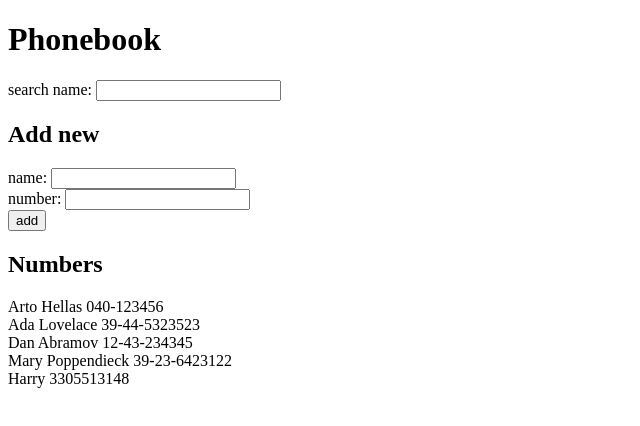
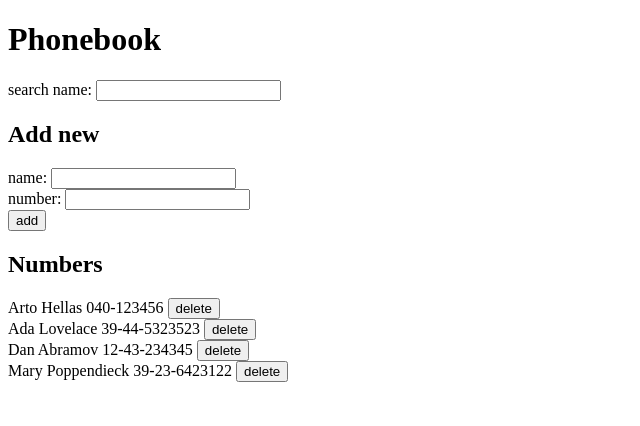
Before and after one commit to harrytang/fullstackopen, a React (Create React App) app in the folder part2/: page / in a window 1280 px wide. Shown: the top 426 px of the page, without its empty margins (0-640 px from the left). Built offline with nearby package versions, Linux system fonts and the light colour scheme; data requests are answered from the project's data file.

Commit message:
part2-17

```diff
--- a/part2/db.json
+++ b/part2/db.json
@@ -19,11 +19,6 @@
       "name": "Mary Poppendieck",
       "number": "39-23-6423122",
       "id": 4
-    },
-    {
-      "name": "Harry",
-      "number": "3305513148",
-      "id": 5
     }
   ]
 }
--- a/part2/src/App.js
+++ b/part2/src/App.js
@@ -54,6 +54,13 @@ const App = () => {
 
     };
 
+    const deletePersonOf = (id)=>{
+        personService.remove(id)
+            .then(_=>{
+                setPersons(persons.filter(per=>per.id!==id));
+            })
+    };
+
     // search
     const records = search === ''
         ? persons
@@ -68,7 +75,7 @@ const App = () => {
             <PersonForm addPerson={addPerson} newName={newName} newNumber={newNumber}
                         handlerNameChange={handlerNameChange} handlerNumberChange={handlerNumberChange}/>
 
-            <Persons records={records}/>
+            <Persons records={records} deletePersonOf={deletePersonOf}/>
         </div>
     )
 };
--- a/part2/src/components/Persons.js
+++ b/part2/src/components/Persons.js
@@ -10,7 +10,7 @@ const Persons = (props) => {
     return (
         <div>
             <h2>Numbers</h2>
-            {props.records.map((person, i) => <div key={i}>{person.name} {person.number}</div>)}
+            {props.records.map((person, i) => <div key={i}>{person.name} {person.number} <button onClick={()=>{props.deletePersonOf(person.id)}}>delete</button></div>)}
         </div>
     );
 };
--- a/part2/src/services/person.js
+++ b/part2/src/services/person.js
@@ -23,8 +23,14 @@ const update = (id, newObject) => {
     return request.then(response => response.data)
 };
 
+const remove = (id) => {
+    const request = axios.delete(`${baseUrl}/${id}`);
+    return request.then(response => response.data)
+};
+
 export default {
-    getAll: getAll,
-    create: create,
-    update: update
+    getAll,
+    create,
+    update,
+    remove
 }
```
